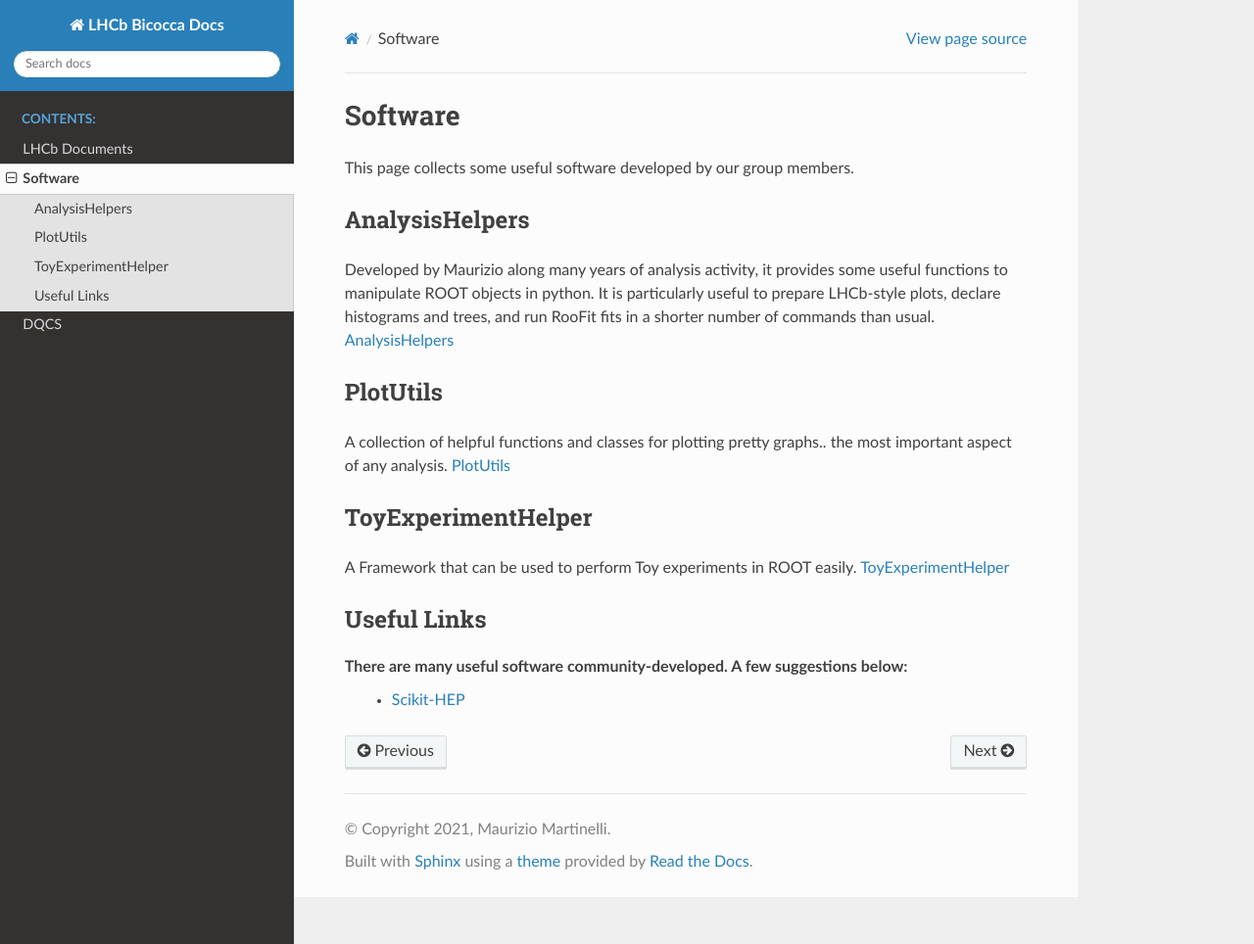
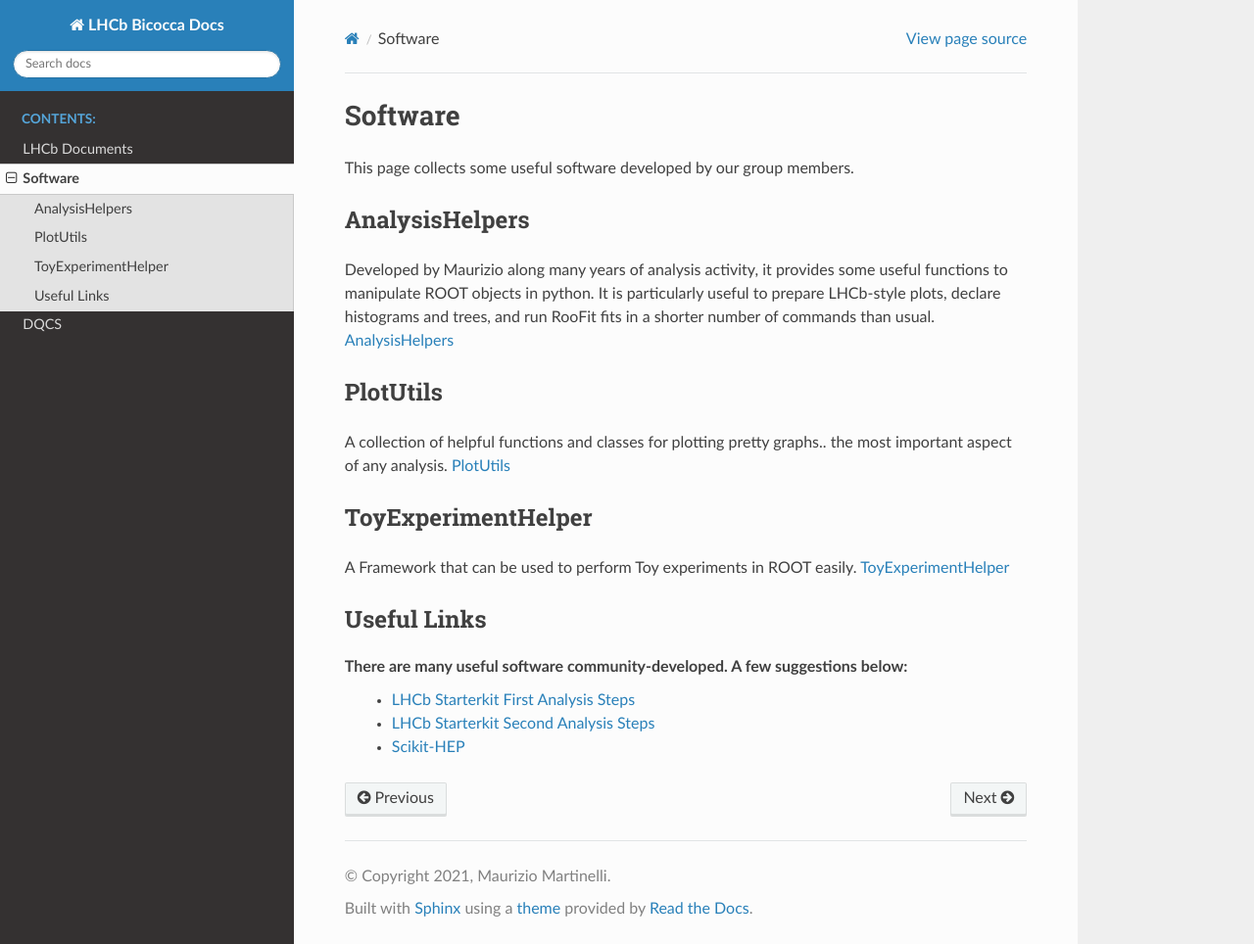
Before and after one commit to lhcb-bicocca/documentation, a Sphinx documentation site: the page built from docs/source/software.rst, in a window 1280 px wide and 964 px high. Shown: the whole window at 98% size. Built offline with Sphinx 7.4.7 and the Read the Docs theme 2.0.0, drawn with Linux system fonts in a browser that asks for light colours.

Commit message:
added starterkit links

```diff
--- a/docs/source/software.rst
+++ b/docs/source/software.rst
@@ -20,4 +20,6 @@ A Framework that can be used to perform Toy experiments in ROOT easily. `ToyExpe
 Useful Links
 ^^^^^^^^^^^^
 There are many useful software community-developed. A few suggestions below:
+ - `LHCb Starterkit First Analysis Steps <https://lhcb.github.io/starterkit-lessons/first-analysis-steps/README.html>`_
+ - `LHCb Starterkit Second Analysis Steps <https://lhcb.github.io/starterkit-lessons/second-analysis-steps/README.html>`_
  - `Scikit-HEP <https://github.com/scikit-hep>`_
```
